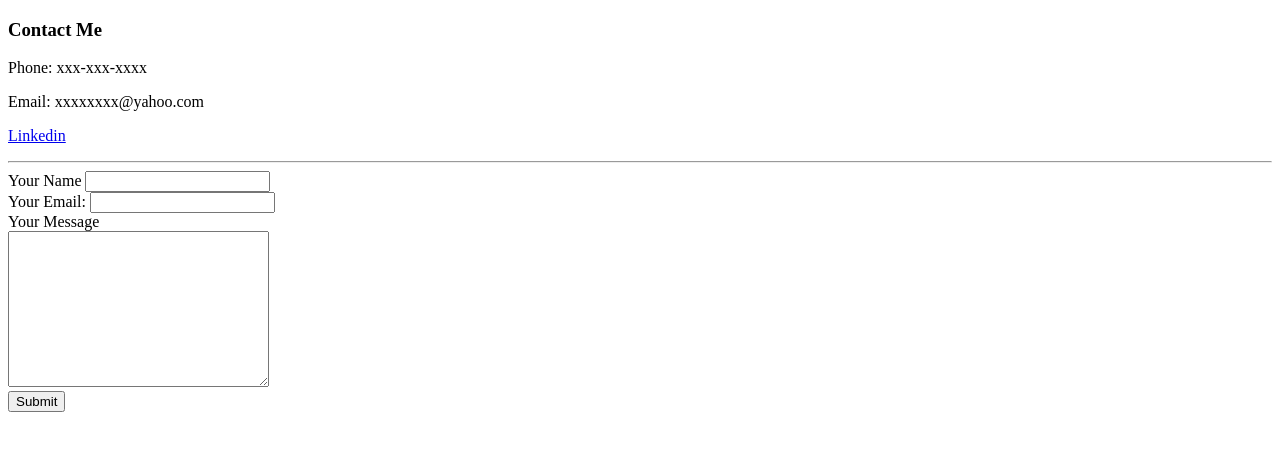
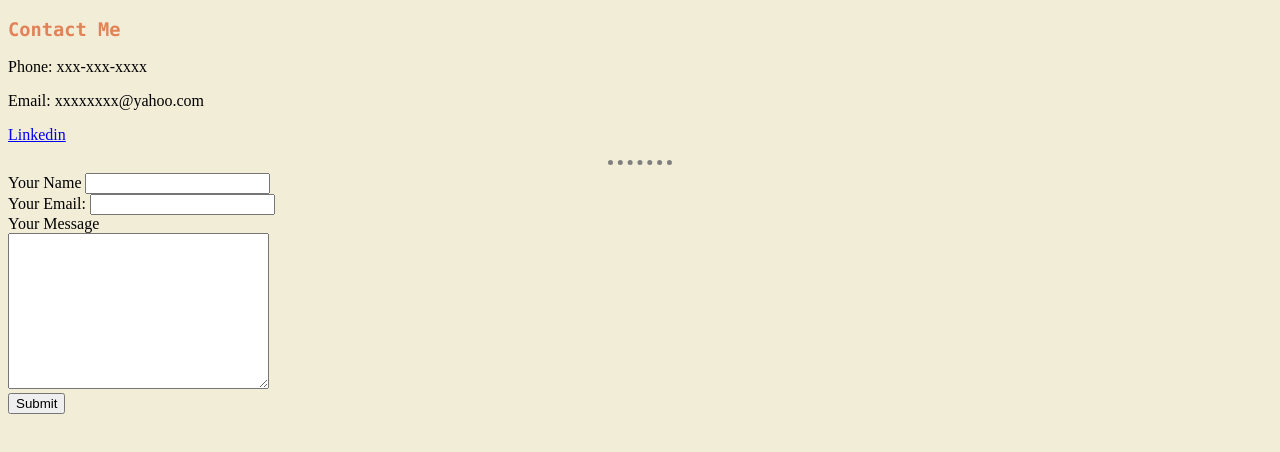
Before and after one commit to Gman917/cv, a plain HTML site: page contact.html in a window 1280 px wide. Drawn offline with Linux system fonts and the light colour scheme; files that its build step writes are made by us from their sources.

Commit message:
Add files via upload

```diff
--- a/contact.html
+++ b/contact.html
@@ -3,6 +3,7 @@
   <head>
     <meta charset="UTF-8" />
     <title>Contact Me</title>
+    <link rel="stylesheet" href="CSS/styles.css">
     <h3>Contact Me</h3>
     <p>Phone: xxx-xxx-xxxx</p>
     <p>Email: xxxxxxxx@yahoo.com</p>
```
Also changed, not shown: hobbies.html (+1 -0 lines), index.html (+1 -0 lines).
